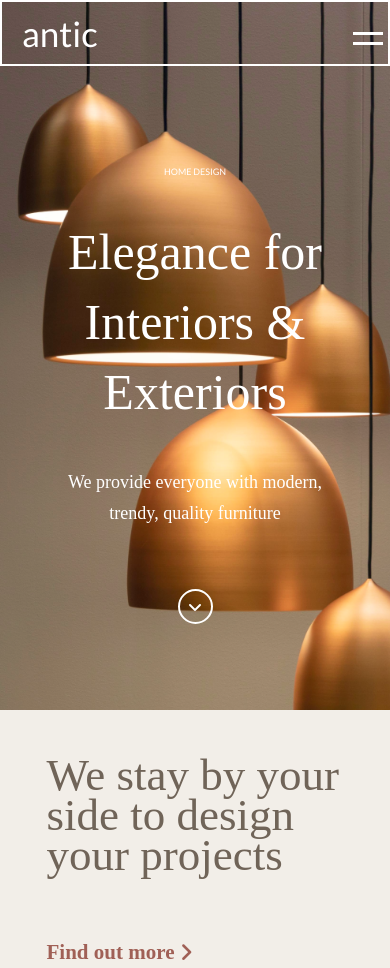
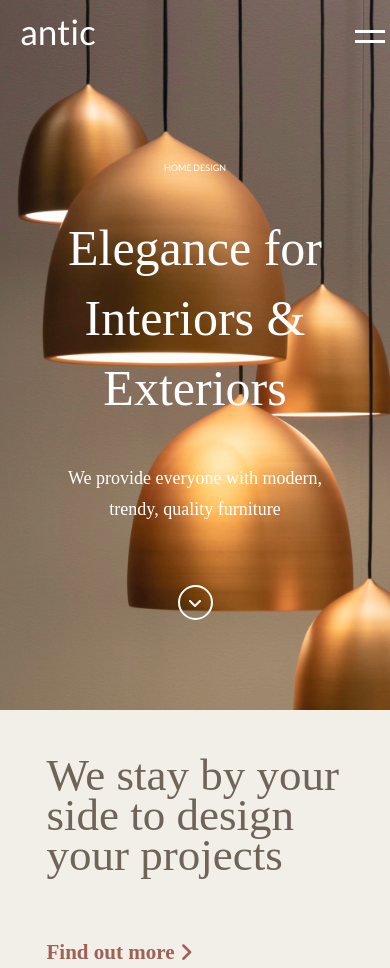
Before and after one commit to afolabidaves/Dx-Antic, a plain HTML site: page index.html in a window 390 px wide. Shown: the top 968 px of the page. Drawn offline with Linux system fonts and the light colour scheme.

Commit message:
just dome slight changes imo

```diff
--- a/style.css
+++ b/style.css
@@ -103,7 +103,6 @@ ul {
 /* ===mobile section== */
 
 .nav-mobile {
-  border: 2px solid #ffff;
   display: flex;
   justify-content: space-between;
   padding: 10px 20px;
```
